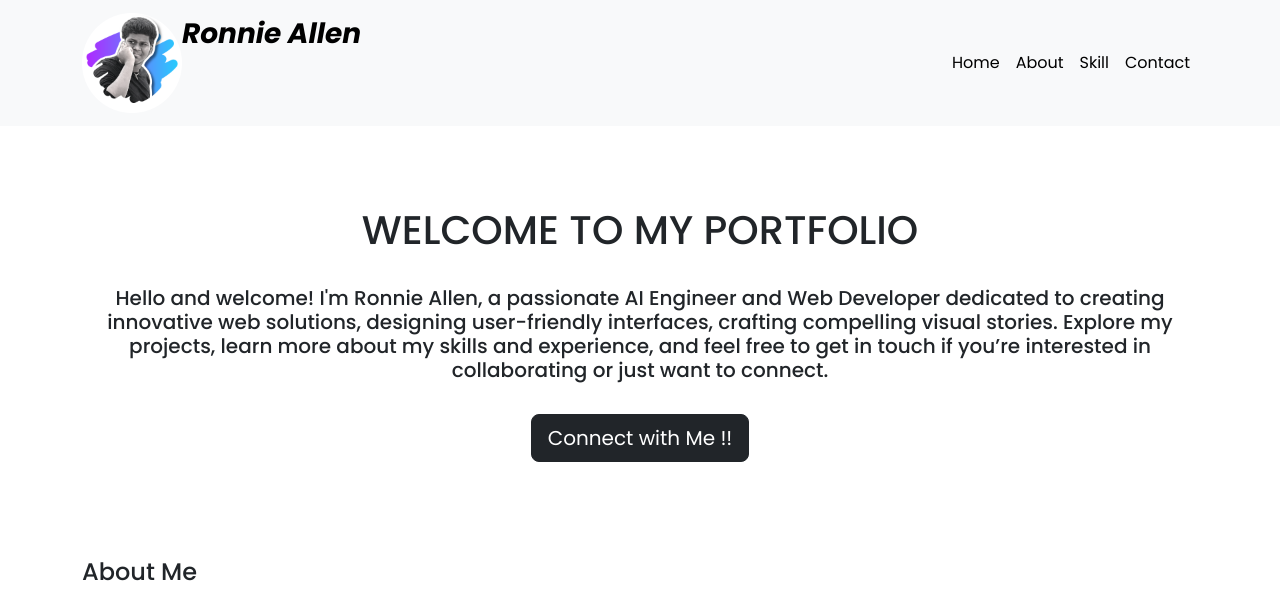
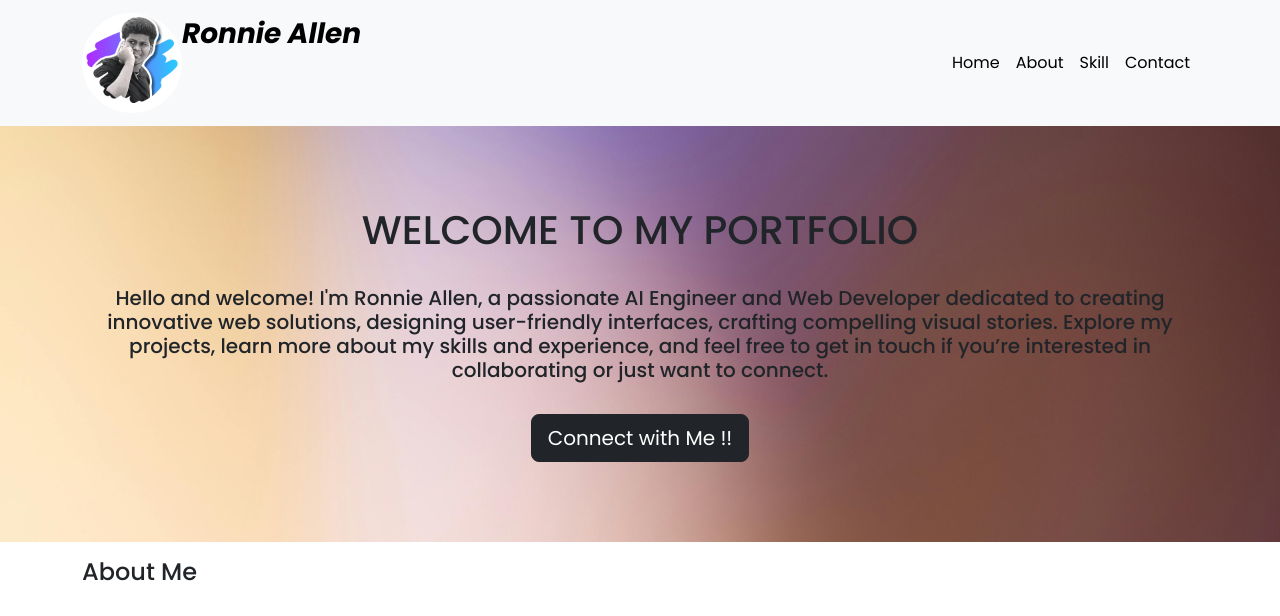
Before and after one commit to ronnie-allen/RA-Portfolio, a plain HTML site: page index.html in a window 1280 px wide. Shown: the top 616 px of the page. Drawn offline with nearby package versions, Linux system fonts and the light colour scheme.

Commit message:
Updated css

```diff
--- a/css/styles.css
+++ b/css/styles.css
@@ -2,7 +2,7 @@
     font-family: "Poppins", sans-serif;
 }
 .banner{
-    background-image: url(./images/banner.jpg);
+    background-image: url(/RA-Portfolio/images/banner.jpg);
     background-size: cover;
     padding: 80px;
 }
```
